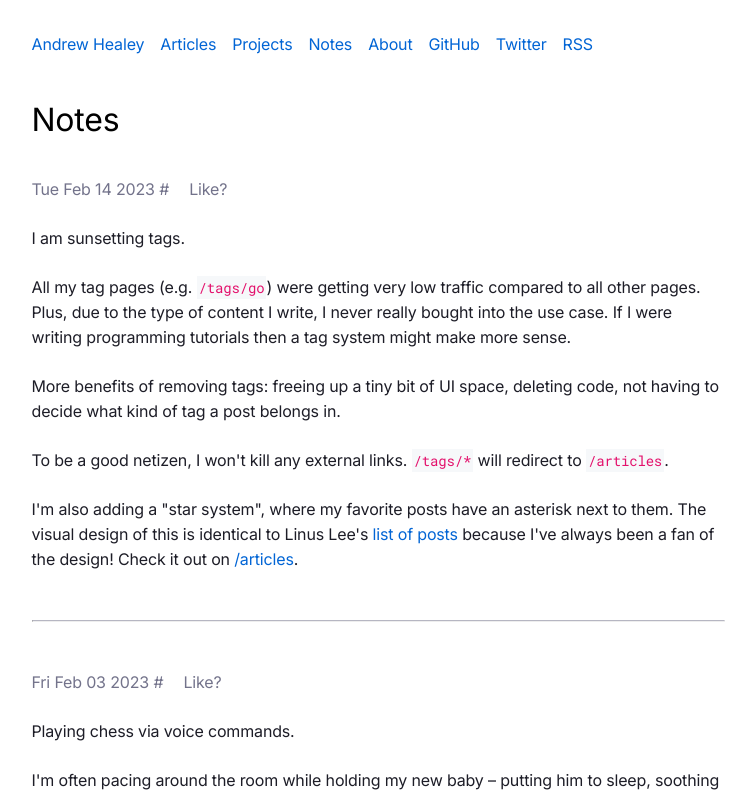
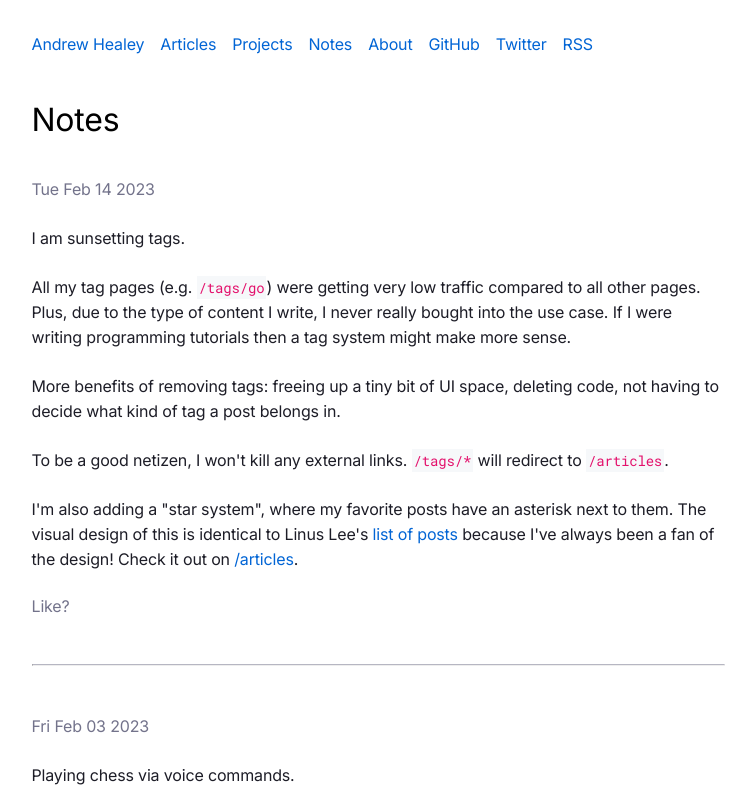
Before and after one commit to healeycodes/healeycodes.com, a Next.js app: page /notes in a window 1280 px wide. Shown: the top 797 px of the page, without its empty margins (262-1018 px from the left). Built offline with nearby package versions, Linux system fonts and the light colour scheme.

Commit message:
Move like button to end of note

```diff
--- a/pages/notes.tsx
+++ b/pages/notes.tsx
@@ -25,7 +25,7 @@ export default function Notes({ notes }: { notes: Note[] }) {
                 notes
                     .map((note) => <div key={note.id} id={note.id.toString()} className="note">
                         <p>
-                            <a className="note-date-link" href={`#${note.id}`}>{(new Date(note.id)).toDateString()} #</a><Like id={`note-${note.id}`} />
+                            <a className="note-date-link" href={`#${note.id}`}>{(new Date(note.id)).toDateString()}</a>
                         </p>
                         <p><Markdown
                             options={{
@@ -38,6 +38,7 @@ export default function Notes({ notes }: { notes: Note[] }) {
                                 },
                             }}
                         >{note.content}</Markdown></p>
+                        <Like id={`note-${note.id}`} />
                         <hr />
                     </div>)
             }
@@ -46,6 +47,9 @@ export default function Notes({ notes }: { notes: Note[] }) {
                 color: var(--light-text);
                 margin-right: 20px;
             }
+            .note-date-link:hover {
+                color: var(--text);
+            }
             `}</style>
         </Layout>
     )
```
